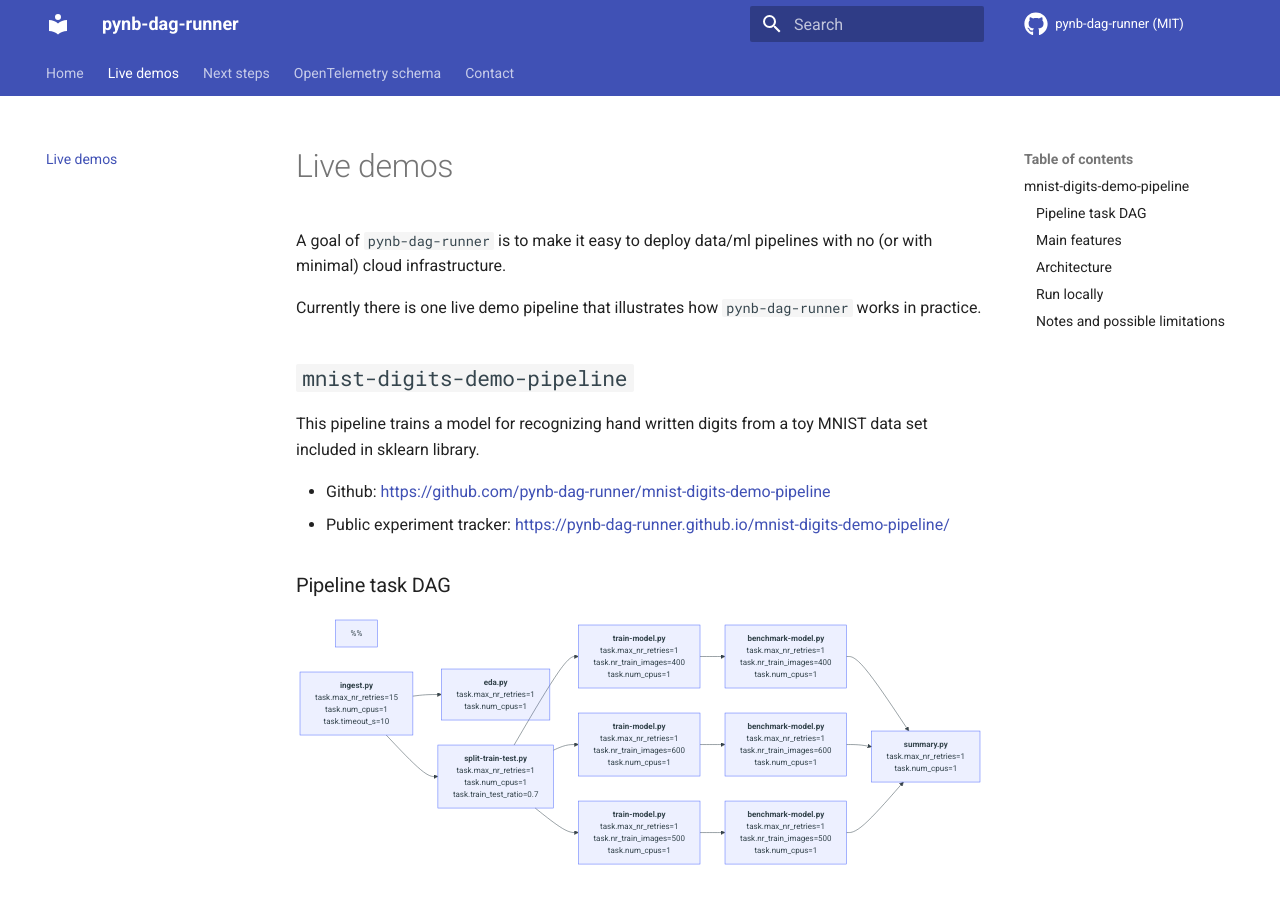
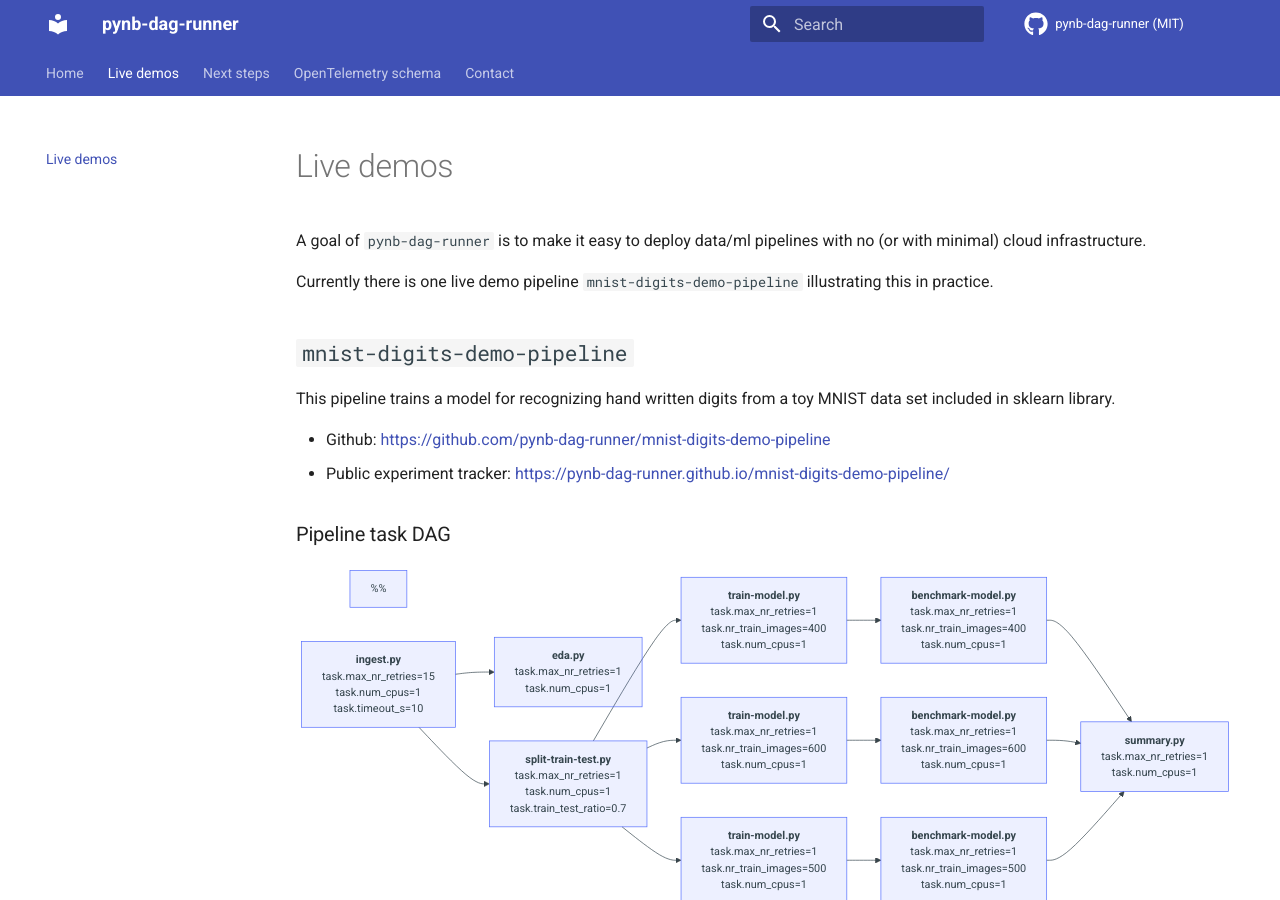
Before and after one commit to composable-logs/composable-logs, an MkDocs documentation site: the page built from docs/docs/live-demos/mnist-digits-demo-pipeline.md, in a window 1280 px wide and 900 px high. Built offline with MkDocs 1.6.1 and Material for MkDocs 9.7.7, drawn with Linux system fonts in a browser that asks for light colours; comment, search, counter and statistics services are not loaded.

Commit message:
live demo update

```diff
--- a/docs/docs/live-demos/mnist-digits-demo-pipeline.md
+++ b/docs/docs/live-demos/mnist-digits-demo-pipeline.md
@@ -1,7 +1,13 @@
+---
+hide:
+  #- navigation
+  - toc
+---
+
 A goal of `pynb-dag-runner` is to make it easy to deploy data/ml pipelines with
 no (or with minimal) cloud infrastructure.
 
-Currently there is one live demo pipeline that illustrates how `pynb-dag-runner` works in practice.
+Currently there is one live demo pipeline `mnist-digits-demo-pipeline` illustrating this in practice.
 
 ## `mnist-digits-demo-pipeline`
 
```
